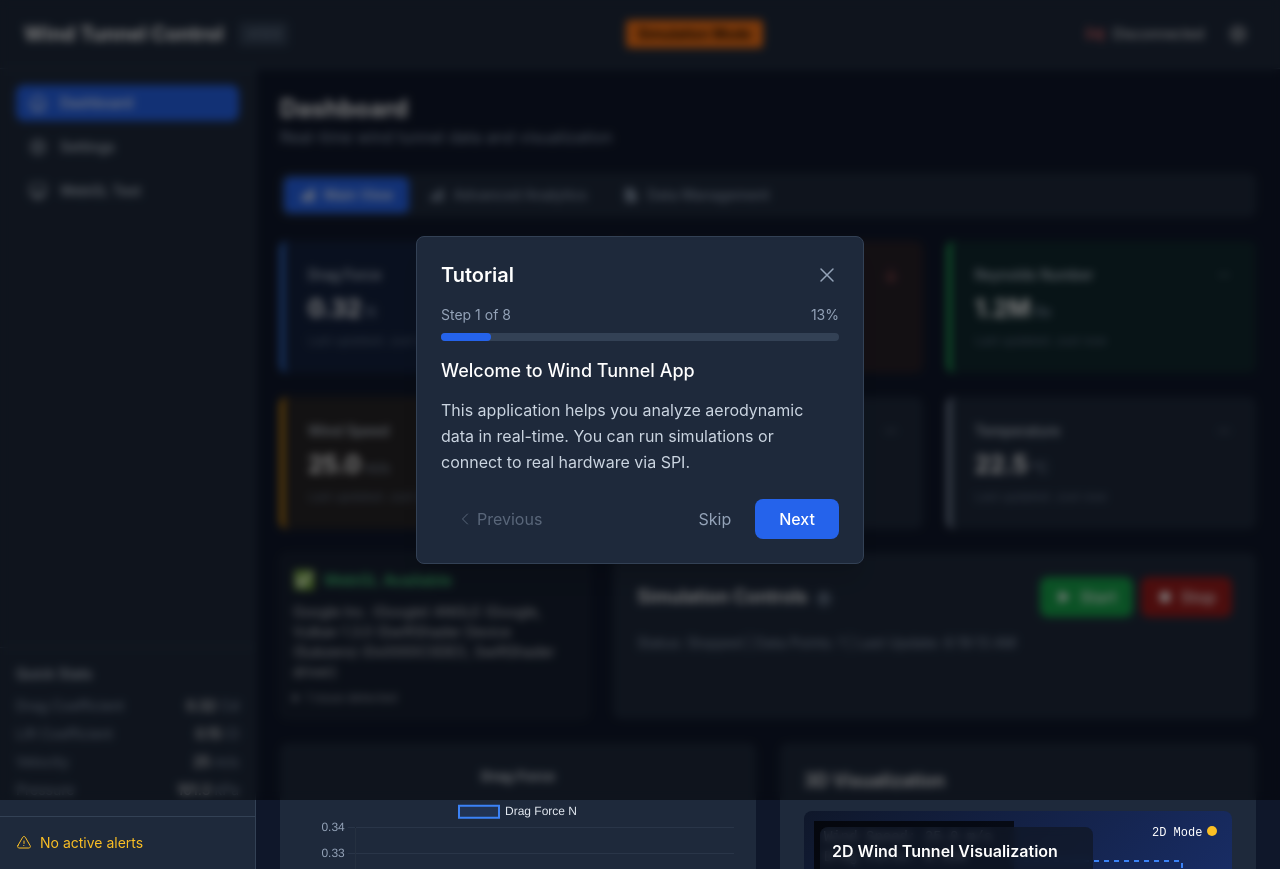
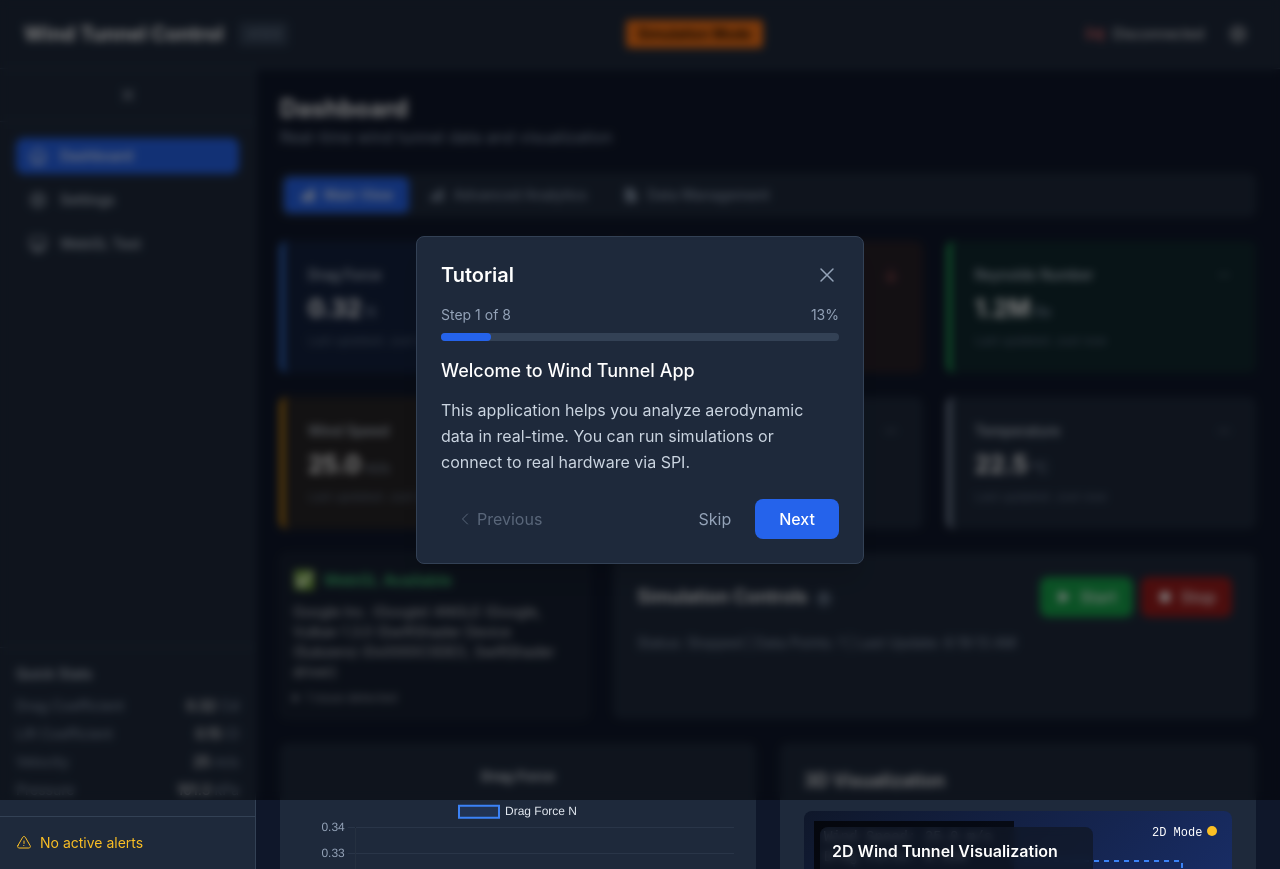
Before and after one commit to hadefuwa/wind-tunnel-electron-react, a React (Vite) app: page / in a window 1280 px wide. Built offline with nearby package versions, Linux system fonts and the light colour scheme.

Commit message:
Add collapsible sidebar with toggle button and smooth transitions

```diff
--- a/src/renderer/App.tsx
+++ b/src/renderer/App.tsx
@@ -10,10 +10,15 @@ import { OnboardingTutorial, useTutorial } from './components/UI/OnboardingTutor
 export default function App() {
   const { hasSeenTutorial, markTutorialComplete } = useTutorial();
   const [showTutorial, setShowTutorial] = useState(!hasSeenTutorial);
+  const [sidebarCollapsed, setSidebarCollapsed] = useState(false);
 
   const handleTutorialComplete = () => {
     setShowTutorial(false);
     markTutorialComplete();
+  };
+
+  const toggleSidebar = () => {
+    setSidebarCollapsed(!sidebarCollapsed);
   };
 
   return (
@@ -21,8 +26,8 @@ export default function App() {
       <div className="min-h-screen bg-background-900 text-white flex flex-col">
         <Header />
         <div className="flex flex-1 overflow-hidden">
-          <Sidebar />
-          <main className="flex-1 p-6 overflow-y-auto overflow-x-auto scrollable" style={{ touchAction: 'pan-y pan-x' }}>
+          <Sidebar collapsed={sidebarCollapsed} onToggle={toggleSidebar} />
+          <main className="flex-1 p-6 overflow-y-auto overflow-x-auto scrollable transition-all duration-300" style={{ touchAction: 'pan-y pan-x' }}>
             <Routes>
               <Route path="/" element={<Dashboard />} />
               <Route path="/settings" element={<Settings />} />
--- a/src/renderer/components/Layout/Sidebar.tsx
+++ b/src/renderer/components/Layout/Sidebar.tsx
@@ -6,8 +6,15 @@ import {
   ChartBarIcon,
   CubeIcon,
   ExclamationTriangleIcon,
-  ComputerDesktopIcon
+  ComputerDesktopIcon,
+  Bars3Icon,
+  XMarkIcon
 } from '@heroicons/react/24/outline';
+
+interface SidebarProps {
+  collapsed: boolean;
+  onToggle: () => void;
+}
 
 const navigation = [
   { name: 'Dashboard', href: '/', icon: HomeIcon },
@@ -22,11 +29,24 @@ const quickStats = [
   { name: 'Pressure', value: '101.3', unit: 'kPa' },
 ];
 
-export default function Sidebar() {
+export default function Sidebar({ collapsed, onToggle }: SidebarProps) {
   const location = useLocation();
 
   return (
-    <div className="w-64 bg-background-800 border-r border-background-700 flex flex-col">
+    <div className={`${collapsed ? 'w-16' : 'w-64'} bg-background-800 border-r border-background-700 flex flex-col transition-all duration-300`}>
+      {/* Toggle Button */}
+      <div className="p-2 border-b border-background-700">
+        <button
+          onClick={onToggle}
+          className="w-full flex items-center justify-center p-2 rounded-lg text-background-300 hover:bg-background-700 hover:text-white transition-colors"
+        >
+          {collapsed ? (
+            <Bars3Icon className="h-5 w-5" />
+          ) : (
+            <XMarkIcon className="h-5 w-5" />
+          )}
+        </button>
+      </div>
       {/* Navigation */}
       <nav className="flex-1 p-4">
         <div className="space-y-2">
@@ -41,9 +61,10 @@ export default function Sidebar() {
                     ? 'bg-primary-600 text-white'
                     : 'text-background-300 hover:bg-background-700 hover:text-white'
                 }`}
+                title={collapsed ? item.name : undefined}
               >
-                <item.icon className="h-5 w-5 mr-3" />
-                {item.name}
+                <item.icon className={`h-5 w-5 ${collapsed ? '' : 'mr-3'}`} />
+                {!collapsed && item.name}
               </Link>
             );
           })}
@@ -51,6 +72,7 @@ export default function Sidebar() {
       </nav>
 
       {/* Quick Stats */}
+      {!collapsed && (
         <div className="p-4 border-t border-background-700">
           <h3 className="text-sm font-medium text-background-300 mb-3">Quick Stats</h3>
           <div className="space-y-2">
@@ -65,12 +87,13 @@ export default function Sidebar() {
             ))}
           </div>
         </div>
+      )}
 
       {/* Alerts */}
       <div className="p-4 border-t border-background-700">
-        <div className="flex items-center text-warning-400 text-sm">
-          <ExclamationTriangleIcon className="h-4 w-4 mr-2" />
-          <span>No active alerts</span>
+        <div className={`flex items-center text-warning-400 text-sm ${collapsed ? 'justify-center' : ''}`}>
+          <ExclamationTriangleIcon className={`h-4 w-4 ${collapsed ? '' : 'mr-2'}`} />
+          {!collapsed && <span>No active alerts</span>}
         </div>
       </div>
     </div>
```
Lines whose indentation alone changed are shown as unchanged.
